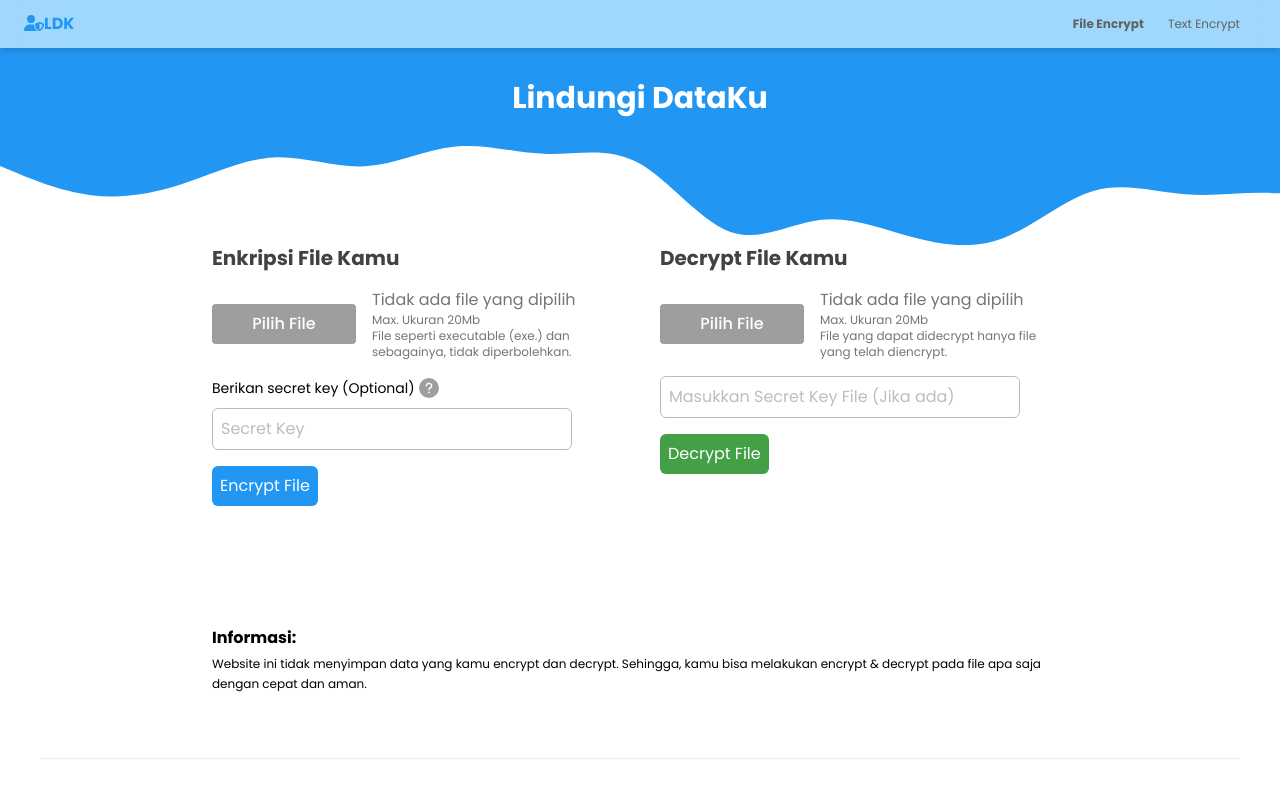
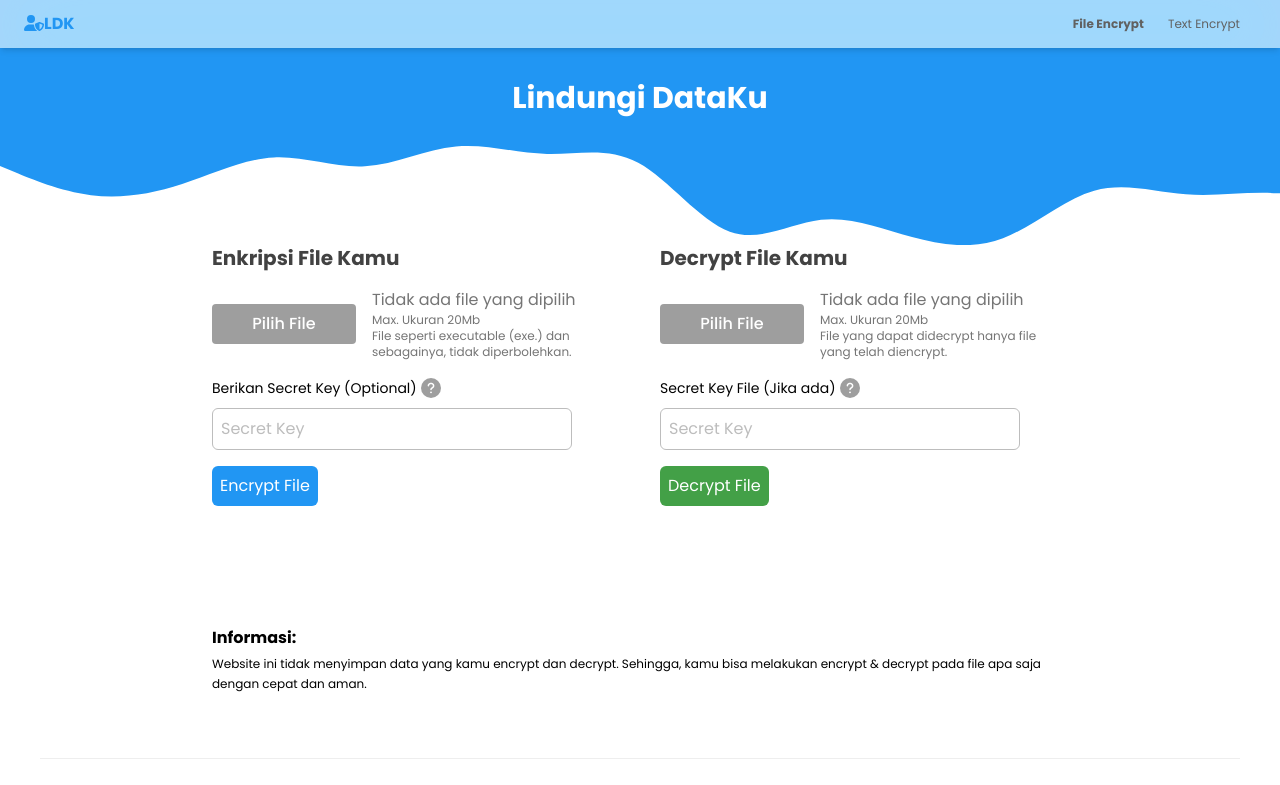
Before and after one commit to dadang-hawari/LindungiDataKu, a React (Vite) app: page / in a window 1280 px wide. Shown: the top 785 px of the page. Built offline with nearby package versions, Linux system fonts and the light colour scheme.

Commit message:
add question mark desc, update file encrypt, file decrypt

```diff
--- a/src/components/common/Footer.jsx
+++ b/src/components/common/Footer.jsx
@@ -14,7 +14,7 @@ const Footer = () => {
             <div>
               <span className="text-blue-500 text-2xl">LindungiDataKu</span>
             </div>
-            <p className="font-normal text-xs">
+            <p className="font-normal text-xs leading-5 mb-2">
               Lindungi data kamu dengan cepat, aman dan gratis.
             </p>
           </div>
--- a/src/components/decrypt/FileDecrypt.jsx
+++ b/src/components/decrypt/FileDecrypt.jsx
@@ -1,6 +1,7 @@
 import React, { useState } from 'react';
 import CryptoJS from 'crypto-js';
 import { toast } from 'react-toastify';
+import QuestionMarkDec from './QuestionMarkDec';
 
 function FileDecrypt() {
   const [file, setFile] = useState(null);
@@ -79,17 +80,21 @@ function FileDecrypt() {
         </span>
       </div>
       <div className="relative max-w-[360px] w-full">
+        <label className="relative text-sm">
+          Secret Key File (Jika ada)
+          <QuestionMarkDec />
+        </label>
         <input
           type="password"
           value={password}
           onChange={handlePasswordChange}
-          placeholder="Masukkan Secret Key File (Jika ada)"
-          className="outline-none border border-gray-400 rounded-md  p-2 focus:border-green-600 mr-4 w-full"
+          placeholder="Secret Key"
+          className="outline-none border block mt-2 border-gray-400 rounded-md  p-2 focus:border-green-600 mr-4 w-full"
         />
       </div>
       <button
         onClick={handleDecrypt}
-        className="bg-green-600 hover:bg-green-600 transition-colors duration-300 mt-4 text-white p-2 rounded-md"
+        className="bg-green-600  hover:bg-green-600 transition-colors duration-300 mt-4 text-white p-2 rounded-md"
       >
         Decrypt File
       </button>
--- a/src/components/encrypt/QuestionMarkPass.jsx
+++ b/src/components/decrypt/QuestionMarkDec.jsx
@@ -2,7 +2,7 @@ import { faQuestion } from '@fortawesome/free-solid-svg-icons';
 import { FontAwesomeIcon } from '@fortawesome/react-fontawesome';
 import React, { useState } from 'react';
 
-export default function QuestionMarkPass() {
+export default function QuestionMarkDec() {
   const [isHovered, setIsHovered] = useState(false);
 
   return (
@@ -17,11 +17,11 @@ export default function QuestionMarkPass() {
       <div
         className={` ${
           isHovered ? 'opacity-100 ' : 'opacity-0 scale-0 '
-        } transition-all absolute bottom-5 right-0 sm:left-0 w-56 overflow-auto bg-blue-400 text-white  shadow-[0_0_5px_0_rgb(0,0,0,0.3)] px-2 rounded-md`}
+        } transition-all absolute bottom-5 -right-1 sm:left-0 w-56 overflow-auto bg-blue-400 text-white  shadow-[0_0_5px_0_rgb(0,0,0,0.3)] px-2 rounded-md`}
       >
         <p className="text-[11px] my-2 text-center font-medium">
-          Gunakan secret key untuk menjaga data lebih aman, secret key ini
-          digunakan untuk melakukan decrypt file yang telah diencrypt.
+          Jika file memiliki secret key, silahkan masukkan secret key pada
+          inputan berikut
         </p>
       </div>
     </div>
--- a/src/components/encrypt/FileEncrypt.jsx
+++ b/src/components/encrypt/FileEncrypt.jsx
@@ -1,8 +1,7 @@
 import React, { useState } from 'react';
 import CryptoJS from 'crypto-js';
 import { toast } from 'react-toastify';
-import { FontAwesomeIcon } from '@fortawesome/react-fontawesome';
-import QuestionMarkPass from './QuestionMarkPass';
+import QuestionMarkEnc from './QuestionMarkEnc';
 
 function FileEncrypt() {
   const [file, setFile] = useState(null);
@@ -97,7 +96,11 @@ function FileEncrypt() {
             onChange={handleFileChange}
           />
           <span id="fileName" className="text-gray-600">
-            {file?.name ? file?.name : 'Tidak ada file yang dipilih'}
+            {file?.name
+              ? file?.name?.length > 20
+                ? file?.name?.slice(0, 20) + '...'
+                : file?.name
+              : 'Tidak ada file yang dipilih'}
             <span className="block text-xs">Max. Ukuran 20Mb</span>
             <span className="block text-xs">
               File seperti executable (exe.) dan sebagainya, tidak
@@ -107,8 +110,8 @@ function FileEncrypt() {
         </div>
         <div className="w-full max-w-[360px]">
           <label className="relative text-sm">
-            Berikan secret key (Optional)
-            <QuestionMarkPass />
+            Berikan Secret Key (Optional)
+            <QuestionMarkEnc />
           </label>
           <input
             id="passEncrypt"
--- /dev/null
+++ b/src/components/encrypt/QuestionMarkEnc.jsx
@@ -0,0 +1,29 @@
+import { faQuestion } from '@fortawesome/free-solid-svg-icons';
+import { FontAwesomeIcon } from '@fortawesome/react-fontawesome';
+import React, { useState } from 'react';
+
+export default function QuestionMarkEnc() {
+  const [isHovered, setIsHovered] = useState(false);
+
+  return (
+    <div
+      className=" absolute w-fit h-fit rounded-full top-0 -right-6 "
+      onMouseEnter={() => setIsHovered(true)}
+      onMouseLeave={() => setIsHovered(false)}
+    >
+      <span className=" font-600   bg-gray-500 text-white rounded-full px-1 py-1 flex items-center text-xs">
+        <FontAwesomeIcon icon={faQuestion} className="h-3 w-3" />
+      </span>
+      <div
+        className={` ${
+          isHovered ? 'opacity-100 ' : 'opacity-0 scale-0 '
+        } transition-all absolute bottom-5 right-0 sm:left-0 w-56 overflow-auto bg-blue-400 text-white  shadow-[0_0_5px_0_rgb(0,0,0,0.3)] px-2 rounded-md`}
+      >
+        <p className="text-[11px] my-2 text-center font-medium">
+          Gunakan secret key untuk menjaga data lebih aman, secret key ini
+          digunakan untuk melakukan decrypt file yang telah diencrypt.
+        </p>
+      </div>
+    </div>
+  );
+}
```
